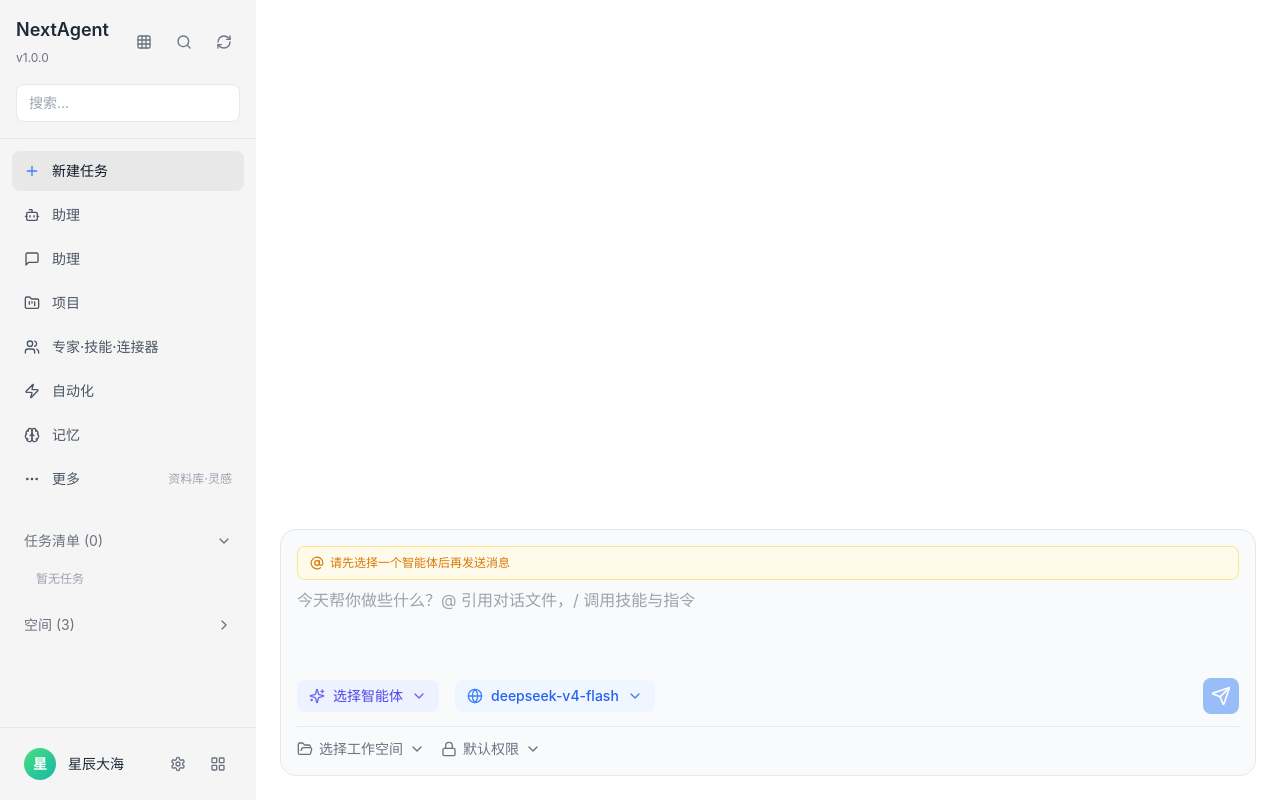
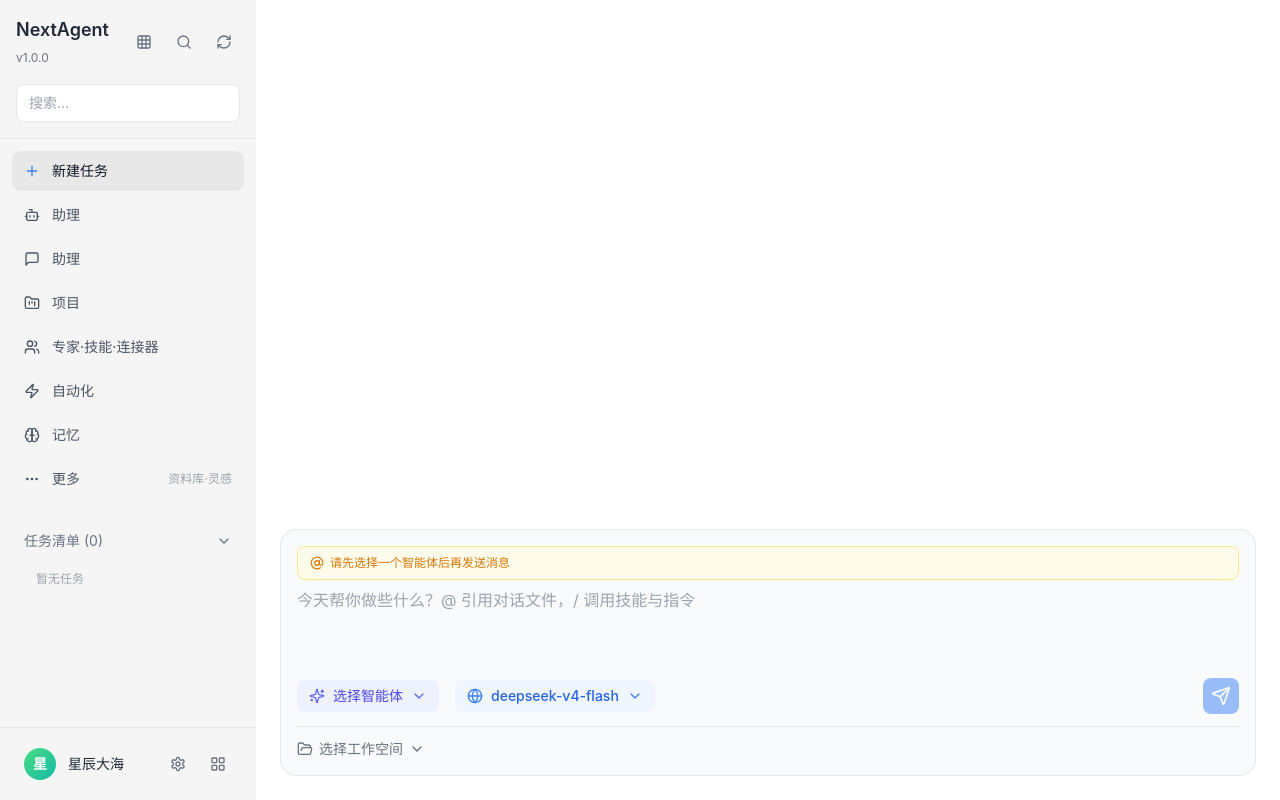
Before and after one commit to OpenChaser/NextAgent, a React (Vite) app: page / in a window 1280 px wide. Built offline with nearby package versions, Linux system fonts and the light colour scheme.

Commit message:
refactor: 删除默认权限功能图标与无用 PermissionPopover 组件，移除侧边栏空间标题栏

```diff
--- a/src/renderer/components/ChatArea.tsx
+++ b/src/renderer/components/ChatArea.tsx
@@ -1,8 +1,7 @@
 import { useState, useRef, useEffect } from 'react'
-import { Send, Globe, Lock, ChevronDown, FolderOpen, User, Bot, Sparkles, Square, AtSign } from 'lucide-react'
+import { Send, Globe, ChevronDown, FolderOpen, User, Bot, Sparkles, Square, AtSign } from 'lucide-react'
 import { Popover } from './Popover'
 import { WorkspacePopover } from './WorkspacePopover'
-import { PermissionPopover } from './PermissionPopover'
 import { ModelPopover } from './ModelPopover'
 import { AgentPopover } from './AgentPopover'
 import { Modal } from './Modal'
@@ -73,7 +72,6 @@ export function ChatArea({ taskId, initialMessages, onTitleGenerated, onMessages
   const [messages, setMessages] = useState<Message[]>(initialMessages)
   const [isSending, setIsSending] = useState(false)
   const [isWorkspaceOpen, setIsWorkspaceOpen] = useState(false)
-  const [isPermissionOpen, setIsPermissionOpen] = useState(false)
   const [isModelOpen, setIsModelOpen] = useState(false)
   const [isModelConfigOpen, setIsModelConfigOpen] = useState(false)
   const [isAgentOpen, setIsAgentOpen] = useState(false)
@@ -98,7 +96,6 @@ export function ChatArea({ taskId, initialMessages, onTitleGenerated, onMessages
   const [maxInputTokens, setMaxInputTokens] = useState(0)
   const renderedTaskIdRef = useRef<string | null>(initialMessages.length > 0 ? taskId : null)
   const workspaceButtonRef = useRef<HTMLButtonElement>(null)
-  const permissionButtonRef = useRef<HTMLButtonElement>(null)
   const modelButtonRef = useRef<HTMLButtonElement>(null)
   const agentButtonRef = useRef<HTMLButtonElement>(null)
   const messagesEndRef = useRef<HTMLDivElement>(null)
@@ -467,7 +464,6 @@ export function ChatArea({ taskId, initialMessages, onTitleGenerated, onMessages
 
   const closeAllPopovers = () => {
     setIsWorkspaceOpen(false)
-    setIsPermissionOpen(false)
     setIsModelOpen(false)
     setIsModelConfigOpen(false)
     setIsAgentOpen(false)
@@ -486,12 +482,6 @@ export function ChatArea({ taskId, initialMessages, onTitleGenerated, onMessages
     const willOpen = !isWorkspaceOpen
     closeAllPopovers()
     setIsWorkspaceOpen(willOpen)
-  }
-
-  const togglePermission = () => {
-    const willOpen = !isPermissionOpen
-    closeAllPopovers()
-    setIsPermissionOpen(willOpen)
   }
 
   const toggleAgent = () => {
@@ -701,16 +691,6 @@ export function ChatArea({ taskId, initialMessages, onTitleGenerated, onMessages
                 <span>{selectedWorkspace?.name || '选择工作空间'}</span>
                 <ChevronDown className="w-4 h-4" />
               </button>
-              <button
-                ref={permissionButtonRef}
-                onClick={togglePermission}
-                className="flex items-center gap-1.5 text-sm text-gray-500 hover:text-gray-700 transition-colors"
-                disabled={isSending}
-              >
-                <Lock className="w-4 h-4" />
-                <span>默认权限</span>
-                <ChevronDown className="w-4 h-4" />
-              </button>
             </div>
             {(lastPromptTokens > 0 || lastCompletionTokens > 0) && (
               <span className="text-xs text-gray-400">
@@ -733,16 +713,6 @@ export function ChatArea({ taskId, initialMessages, onTitleGenerated, onMessages
           onSelectWorkspace={handleSelectWorkspace}
           onRemoveWorkspace={handleRemoveWorkspace}
         />
-      </Popover>
-
-      <Popover
-        isOpen={isPermissionOpen}
-        onClose={closeAllPopovers}
-        anchorRef={permissionButtonRef}
-        height={130}
-        alignRight
-      >
-        <PermissionPopover />
       </Popover>
 
       <Popover
--- a/src/renderer/components/PermissionPopover.tsx
+++ /dev/null
@@ -1,28 +0,0 @@
-import { useState } from 'react'
-
-export function PermissionPopover() {
-  const [allowFullAccess, setAllowFullAccess] = useState(false)
-
-  return (
-    <div className="p-4 w-[280px]">
-      <p className="text-sm text-gray-600 leading-relaxed mb-4">
-        当前为默认权限，所有操作都会在安全沙箱约束内进行，超出范围会请求你的允许。
-      </p>
-      <div className="flex items-center justify-between">
-        <span className="text-sm text-gray-700 font-medium">允许完全访问</span>
-        <button
-          onClick={() => setAllowFullAccess(!allowFullAccess)}
-          className={`relative w-11 h-6 rounded-full transition-colors ${
-            allowFullAccess ? 'bg-blue-500' : 'bg-gray-300'
-          }`}
-        >
-          <span
-            className={`absolute top-0.5 left-0.5 w-5 h-5 bg-white rounded-full shadow transition-transform ${
-              allowFullAccess ? 'translate-x-5' : ''
-            }`}
-          />
-        </button>
-      </div>
-    </div>
-  )
-}
--- a/src/renderer/components/Sidebar.tsx
+++ b/src/renderer/components/Sidebar.tsx
@@ -128,10 +128,6 @@ export function Sidebar({ activeTab, onTabChange, tasks, currentTaskId, onCreate
               )}
             </div>
           )}
-          <button className="w-full flex items-center justify-between px-3 py-2 mt-3 text-sm text-gray-500 hover:bg-sidebar-hover rounded-lg transition-colors">
-            <span>空间 (3)</span>
-            <ChevronRight className="w-4 h-4" />
-          </button>
         </div>
       </nav>
 
```
